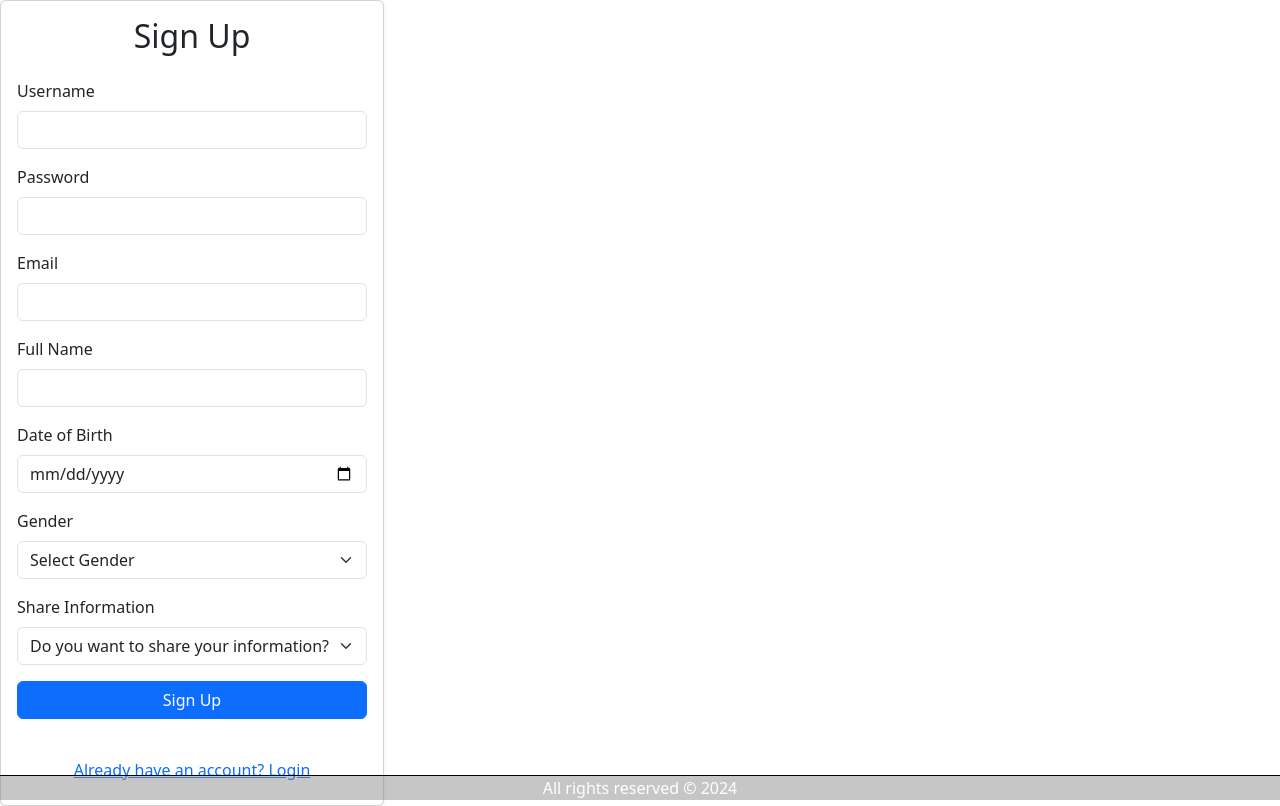
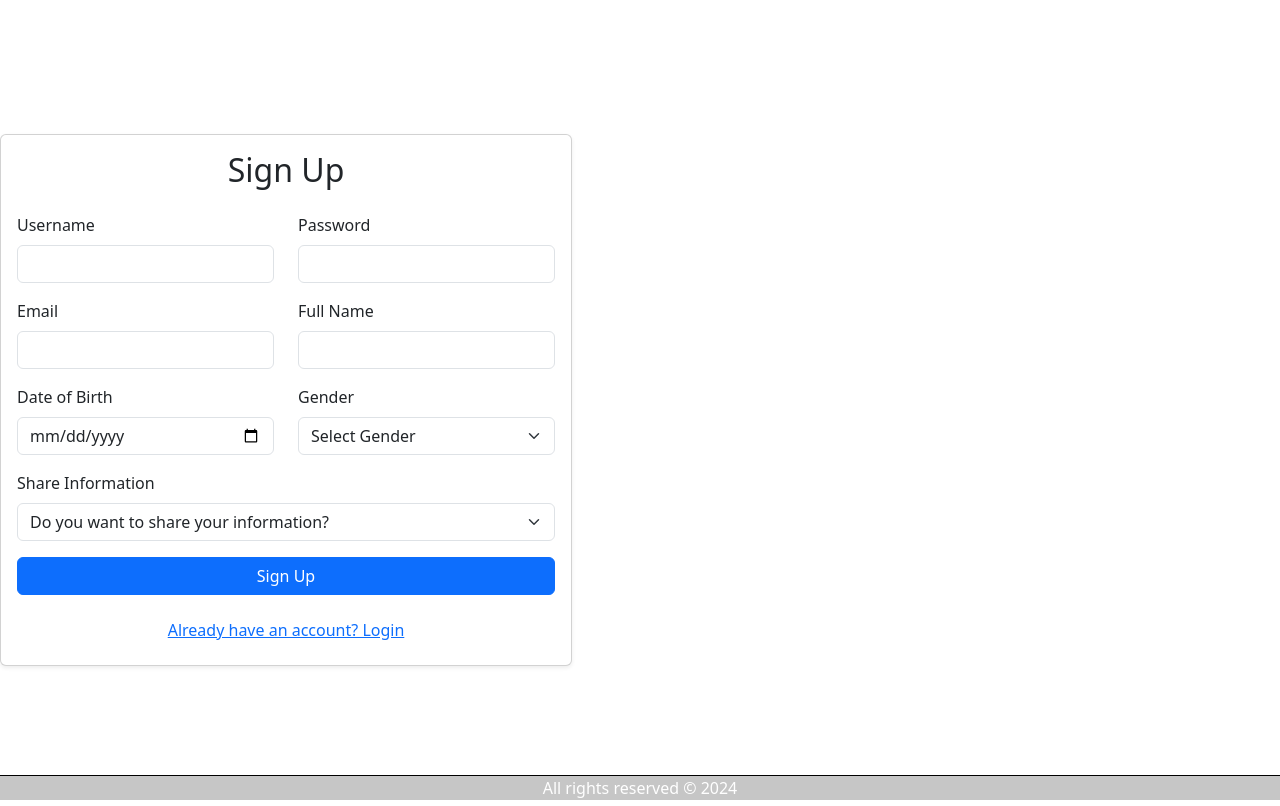
Before and after one commit to allenarnoldy/tune_sphere, a React (Vite) app in the folder client/: page /signup in a window 1280 px wide. Built offline with nearby package versions, Linux system fonts and the light colour scheme.

Commit message:
some user data and home page

```diff
--- a/client/src/App.tsx
+++ b/client/src/App.tsx
@@ -1,7 +1,8 @@
 
 import { BrowserRouter, Routes, Route } from 'react-router-dom';
-import Login from './pages/SignIn';
+import SignIn from './pages/SignIn';
 import SignUp from './pages/SignUp';
+import Home from './pages/Home';
 import Footer from './Components/Footer';
 import 'bootstrap/dist/css/bootstrap.min.css';
 
@@ -10,8 +11,9 @@ function App() {
   return (
     <BrowserRouter>
       <Routes>
-        <Route path="/" element={<Login />} />
+        <Route path="/" element={<SignIn />} />
         <Route path="/signup" element={<SignUp />} />
+        <Route path="/home" element={<Home />} />
       </Routes>
       <Footer />
     </BrowserRouter>
--- /dev/null
+++ b/client/src/pages/Home.tsx
@@ -0,0 +1,11 @@
+import React from 'react';
+
+const Home: React.FC = () => {
+  return (
+    <div>
+      <h1>Tune Sphere</h1>
+    </div>
+  );
+};
+
+export default Home;
--- a/client/src/pages/SignUp.tsx
+++ b/client/src/pages/SignUp.tsx
@@ -1,6 +1,6 @@
 import React, { useState } from 'react';
 import axios from 'axios';
-import { useNavigate } from 'react-router-dom'; // Import useNavigate for redirection
+import { useNavigate } from 'react-router-dom';
 
 const SignUp: React.FC = () => {
   const [formData, setFormData] = useState({
@@ -13,19 +13,38 @@ const SignUp: React.FC = () => {
     share_info: '',
   });
 
-  const [error, setError] = useState<string | null>(null);
+  const [errors, setErrors] = useState<{ [key: string]: boolean }>({});
   const [success, setSuccess] = useState<boolean>(false);
-  const navigate = useNavigate(); // Initialize the navigate hook
+  const navigate = useNavigate();
 
   const handleChange = (e: React.ChangeEvent<HTMLInputElement | HTMLSelectElement>) => {
     const { name, value } = e.target;
     setFormData({ ...formData, [name]: value });
+
+    // Clear error when user starts typing
+    if (errors[name]) {
+      setErrors({ ...errors, [name]: false });
+    }
+  };
+
+  const validateForm = () => {
+    const newErrors: { [key: string]: boolean } = {};
+    Object.keys(formData).forEach((key) => {
+      if (!formData[key as keyof typeof formData]) {
+        newErrors[key] = true; // Mark field as invalid
+      }
+    });
+    return newErrors;
   };
 
   const handleSubmit = async (e: React.FormEvent<HTMLFormElement>) => {
     e.preventDefault();
-    setError(null);
-    setSuccess(false);
+    const validationErrors = validateForm();
+
+    if (Object.keys(validationErrors).length > 0) {
+      setErrors(validationErrors); // Highlight invalid fields
+      return;
+    }
 
     try {
       const response = await axios.post('/api/users/signup', formData);
@@ -40,96 +59,98 @@ const SignUp: React.FC = () => {
           gender: '',
           share_info: '',
         });
+        setErrors({});
       }
     } catch (error: any) {
-      setError(error.response?.data?.message || 'An error occurred.');
+      console.error('Error during sign-up:', error);
     }
   };
 
   const handleLoginRedirect = () => {
-    navigate('/'); // Navigate to the login page when clicked
+    navigate('/');
   };
 
   return (
-    <div
-      className="d-flex justify-content-center align-center"
-      style={{ minHeight: '100vh' }} // Ensure the container takes full viewport height
-    >
-      <div className="card shadow-sm" style={{ width: '100%', maxWidth: '450px' }}>
+    <div className="d-flex justify-content-center align-items-center" style={{ minHeight: '100vh' }}>
+      <div className="card shadow-sm" style={{ width: '100%', maxWidth: '600px' }}>
         <div className="card-body">
           <h2 className="text-center mb-4">Sign Up</h2>
-          {error && <div className="alert alert-danger">{error}</div>}
           {success && <div className="alert alert-success">User registered successfully!</div>}
+
           <form onSubmit={handleSubmit}>
-            <div className="mb-3">
+            {/* Username and Password */}
+            <div className="row mb-3">
+              <div className="col-md-6">
                 <label htmlFor="user_name" className="form-label">Username</label>
                 <input
                   type="text"
-                className="form-control"
+                  className={`form-control ${errors.user_name ? 'is-invalid' : ''}`}
                   id="user_name"
                   name="user_name"
                   value={formData.user_name}
                   onChange={handleChange}
-                required
                 />
               </div>
-            <div className="mb-3">
+              <div className="col-md-6">
                 <label htmlFor="password" className="form-label">Password</label>
                 <input
                   type="password"
-                className="form-control"
+                  className={`form-control ${errors.password ? 'is-invalid' : ''}`}
                   id="password"
                   name="password"
                   value={formData.password}
                   onChange={handleChange}
-                required
                 />
               </div>
-            <div className="mb-3">
+            </div>
+
+            {/* Email and Full Name */}
+            <div className="row mb-3">
+              <div className="col-md-6">
                 <label htmlFor="email" className="form-label">Email</label>
                 <input
                   type="email"
-                className="form-control"
+                  className={`form-control ${errors.email ? 'is-invalid' : ''}`}
                   id="email"
                   name="email"
                   value={formData.email}
                   onChange={handleChange}
-                required
                 />
               </div>
-            <div className="mb-3">
+              <div className="col-md-6">
                 <label htmlFor="name" className="form-label">Full Name</label>
                 <input
                   type="text"
-                className="form-control"
+                  className={`form-control ${errors.name ? 'is-invalid' : ''}`}
                   id="name"
                   name="name"
                   value={formData.name}
                   onChange={handleChange}
-                required
                 />
               </div>
-            <div className="mb-3">
+            </div>
+
+            {/* Date of Birth and Gender */}
+            <div className="row mb-3">
+              <div className="col-md-6">
                 <label htmlFor="dob" className="form-label">Date of Birth</label>
                 <input
                   type="date"
-                className="form-control"
+                  className={`form-control ${errors.dob ? 'is-invalid' : ''}`}
                   id="dob"
                   name="dob"
                   value={formData.dob}
                   onChange={handleChange}
-                required
                 />
               </div>
-            <div className="mb-3">
+              <div className="col-md-6">
                 <label htmlFor="gender" className="form-label">Gender</label>
                 <select
-                className="form-select"
+                  className={`form-select ${errors.gender ? 'is-invalid' : ''}`}
                   id="gender"
                   name="gender"
                   value={formData.gender}
                   onChange={handleChange}
-                required
                 >
                   <option value="">Select Gender</option>
                   <option value="M">Male</option>
@@ -137,31 +158,32 @@ const SignUp: React.FC = () => {
                   <option value="O">Other</option>
                 </select>
               </div>
+            </div>
+
+            {/* Share Information */}
             <div className="mb-3">
               <label htmlFor="share_info" className="form-label">Share Information</label>
               <select
-                className="form-select"
+                className={`form-select ${errors.share_info ? 'is-invalid' : ''}`}
                 id="share_info"
                 name="share_info"
                 value={formData.share_info}
                 onChange={handleChange}
-                required
               >
                 <option value="">Do you want to share your information?</option>
                 <option value="Y">Yes</option>
                 <option value="N">No</option>
               </select>
             </div>
-            <div className="d-flex justify-content-between">
-              <button type="submit" className="btn btn-primary w-100 mb-3">Sign Up</button>
+
+            {/* Submit */}
+            <div className="d-grid gap-2">
+              <button type="submit" className="btn btn-primary">Sign Up</button>
             </div>
           </form>
-          <div className="mt-3">
-            <button
-              type="button"
-              className="btn btn-link w-100 text-center"
-              onClick={handleLoginRedirect}
-            >
+
+          <div className="mt-3 text-center">
+            <button type="button" className="btn btn-link" onClick={handleLoginRedirect}>
               Already have an account? Login
             </button>
           </div>
--- a/package.json
+++ b/package.json
@@ -5,7 +5,7 @@
   "main": "index.js",
   "scripts": {
     "test": "echo \"Error: no test specified\" && exit 1",
-    "dev": "npm i && npm run seed && npm run build && npm run start:dev",
+    "dev": "npm i && npm run build && npm run start:dev",
     "start": "npm run client:build && npm run server",
     "start:dev": "concurrently \"npm run server:dev\" \"wait-on tcp:3001 && npm run client:dev\"",
     "server": "cd server && npm start",
```
Also changed, not shown: client/src/pages/SignIn.tsx (+28 -8 lines), client/src/Components/Home.jsx (deleted), 1 other file (tests, documents, lock files or other folders). Lines whose indentation alone changed are shown as unchanged.
